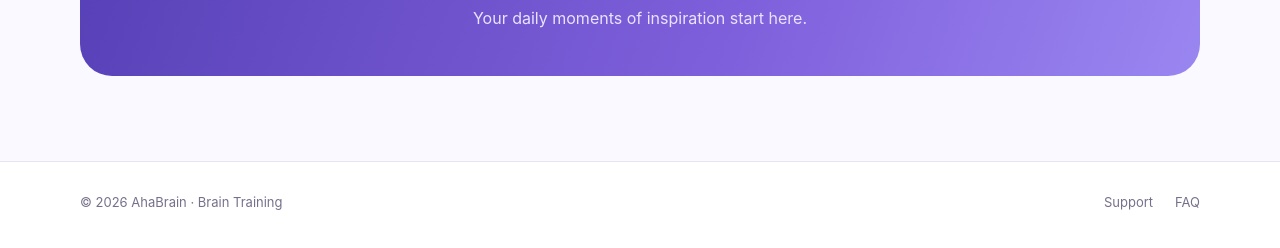
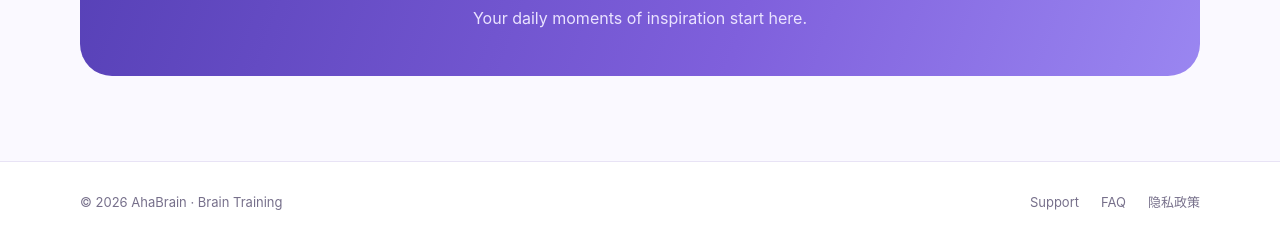
Before and after one commit to ziyanchen0728/ziyanchen0728, a plain HTML site: page ahabrain/index.html in a window 1280 px wide. Shown: the part 2028-2276 px from the top of the page. Drawn offline with Linux system fonts and the light colour scheme.

Commit message:
Link to AhaBrain privacy policy from ahabrain/index.html

```diff
--- a/ahabrain/index.html
+++ b/ahabrain/index.html
@@ -40,5 +40,5 @@
 </div></section>
 <section class="container"><div class="banner"><h2 data-i18n="bannerTitle">越思考，越有灵光。</h2><p data-i18n="bannerDesc">Think More. Shine Brighter.</p></div></section>
 </main>
-<footer class="footer"><div class="container footer-inner"><span>© 2026 AhaBrain · <span data-i18n="brandSub">灵光大脑</span></span><div class="footer-links"><a href="support.html" data-lang-link data-i18n="footerSupport">技术支持</a><a href="support.html#faq" data-lang-link data-i18n="footerFAQ">常见问题</a></div></div></footer>
+<footer class="footer"><div class="container footer-inner"><span>© 2026 AhaBrain · <span data-i18n="brandSub">灵光大脑</span></span><div class="footer-links"><a href="support.html" data-lang-link data-i18n="footerSupport">技术支持</a><a href="support.html#faq" data-lang-link data-i18n="footerFAQ">常见问题</a><a href="privacy.html" data-lang-link data-i18n="footerPrivacy">隐私政策</a></div></div></footer>
 </body></html>
```
